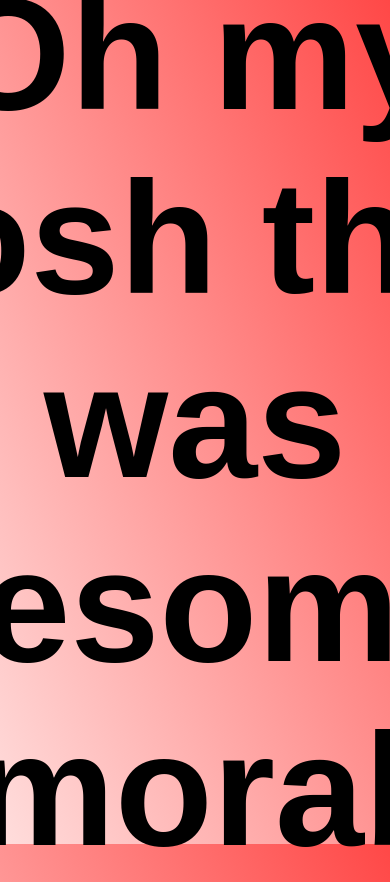
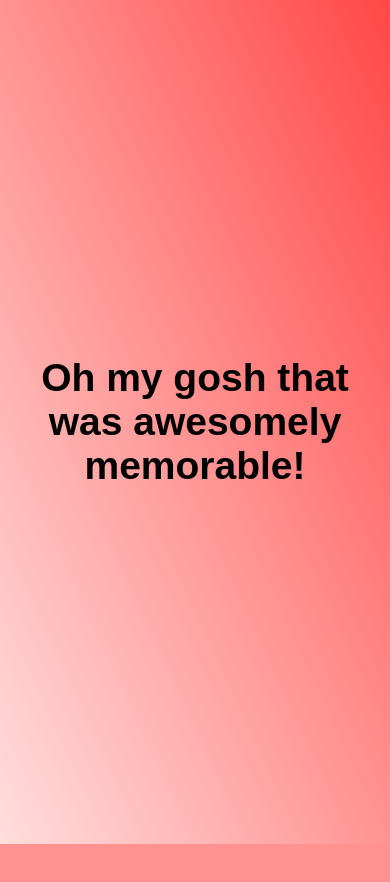
Before and after one commit to alexfiftysix/Affirmation, a Flask app: page / in a window 390 px wide; the page is wider, and only the part inside the window is pictured. After the commit the page ends 844 px from the top of that part, so only its background shows below. Run offline with Flask 2, Linux system fonts and the light colour scheme.

Commit message:
Font resizes responsively based on viewport width. Background styled a little better.

```diff
--- a/static/style.css
+++ b/static/style.css
@@ -14,10 +14,12 @@ body {
     display: flex;
     justify-content: center;
     align-items: center;
+    background-attachment: fixed;
 }
 
 h1 {
     font-family: sans-serif;
     text-align: center;
-    font-size: 10em;
+    font-size: 10vw;
+    max-height: 100vh;
 }
```
